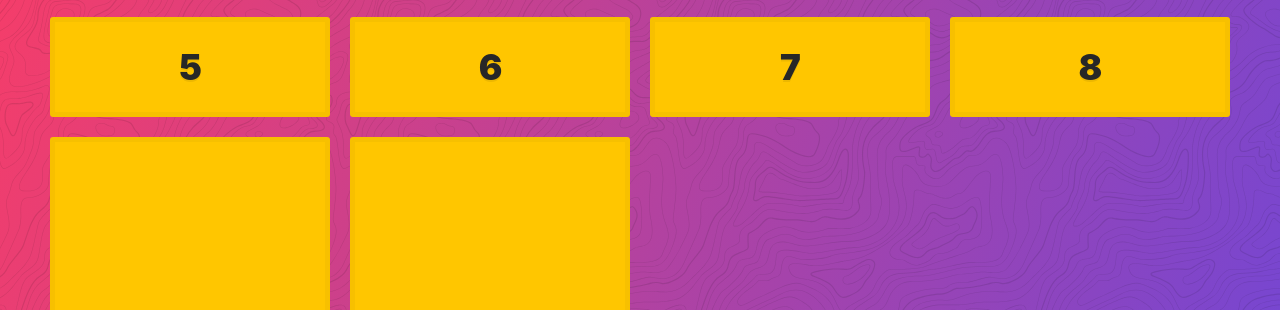
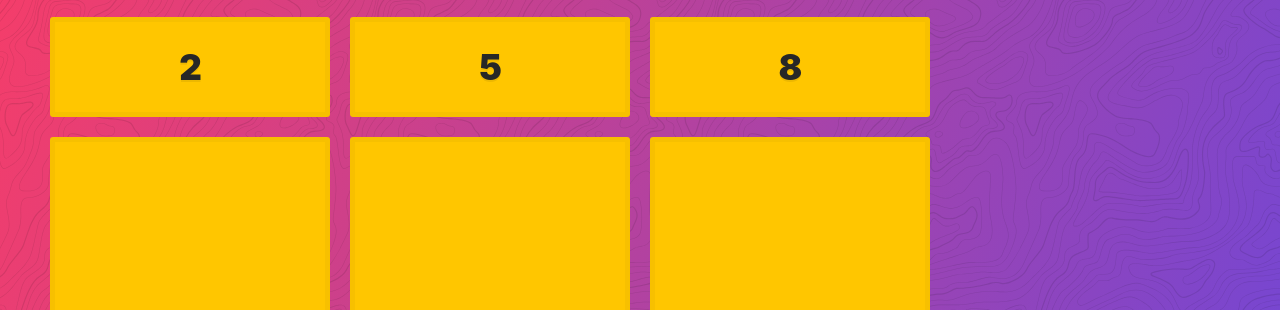
Before and after one commit to AtlasKaplan/Grid-curso-WesBos, a plain HTML site: page index.html in a window 1280 px wide. Shown: the part 153-463 px from the top of the page. Drawn offline with Linux system fonts and the light colour scheme.

Commit message:
Update index.html

```diff
--- a/index.html
+++ b/index.html
@@ -14,6 +14,10 @@
         grid-template-columns:repeat(4, 1fr) ;
         grid-template-rows: 100px 100px 400px;
         grid-gap: 20px;
+        grid-auto-columns: 100px;
+        grid-auto-rows:100px;
+
+        grid-auto-flow: column;
     }
 </style>
 
```
